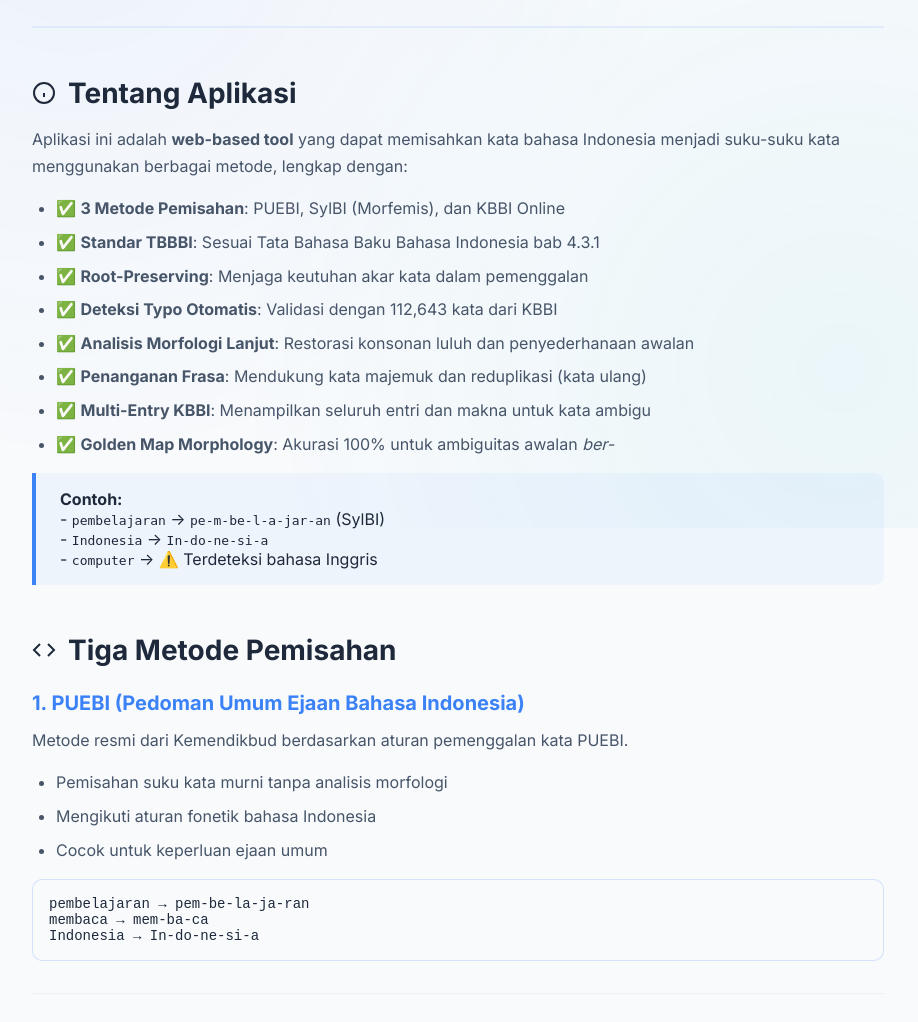
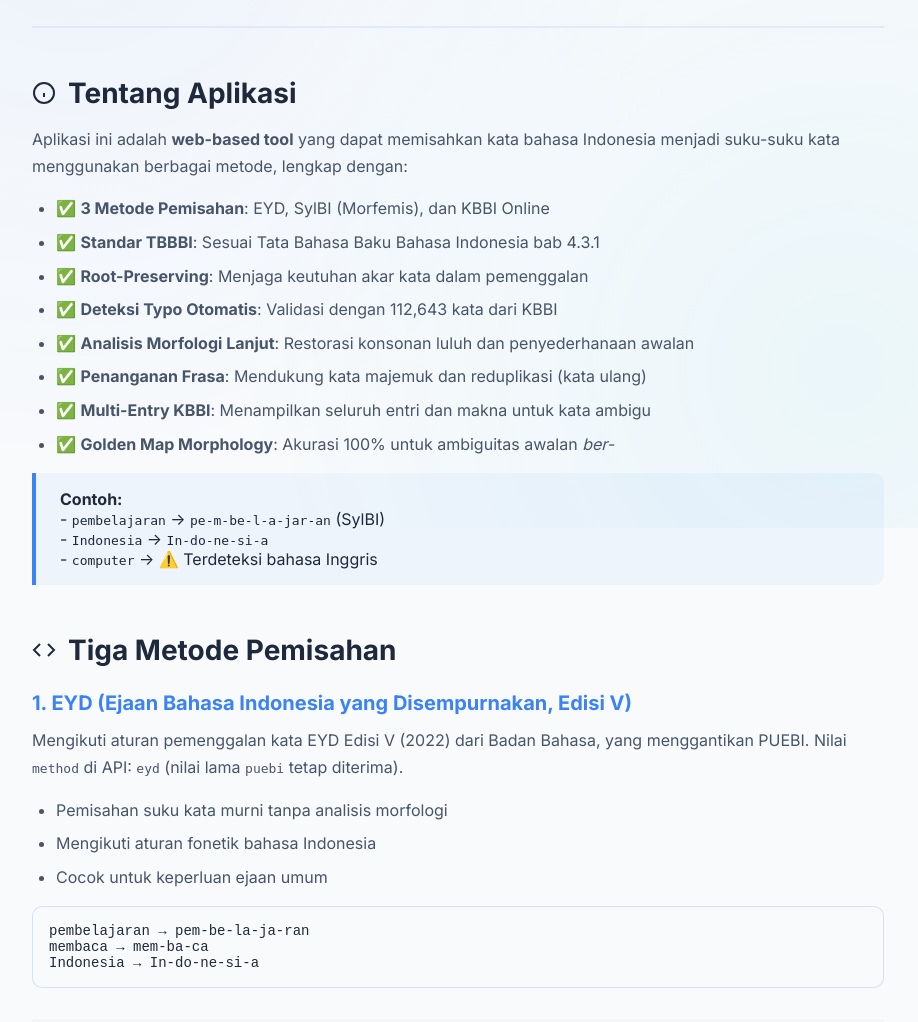
Before and after one commit to brianrizqi/syllable-splitter, a Flask app: page /docs in a window 1280 px wide. Shown: the part 272-1294 px from the top of the page, without its empty margins (182-1100 px from the left). Run offline with Flask 3, Linux system fonts and the light colour scheme.

Commit message:
refactor: rename the PUEBI method to EYD (EYD Edisi V)

```diff
--- a/app.py
+++ b/app.py
@@ -8,22 +8,32 @@ from dotenv import load_dotenv
 
 # Load environment variables from .env or .env.local
 load_dotenv()
-from PUEBIOfficialSplitter import PUEBIOfficialSplitter
+from EYDSplitter import EYDSplitter
 from HybridSyllableSplitter import HybridSyllableSplitter
 from SpellChecker import IndonesianSpellChecker
 from KBBIScraper import KBBIScraper
 from SyllableValidationDB import SyllableValidationDB
 
 app = Flask(__name__)
+
+# The EYD method was called PUEBI before EYD Edisi V (2022) replaced PUEBI. Its
+# internal key stays 'puebi' so saved validations keep matching; 'eyd' is the
+# public name and is accepted everywhere a method is given.
+METHOD_ALIASES = {'eyd': 'puebi'}
+
+
+def normalize_method(method, default='puebi'):
+    method = (method or default).strip().lower()
+    return METHOD_ALIASES.get(method, method)
 app.config['MAX_CONTENT_LENGTH'] = 16 * 1024 * 1024  # 16MB max file size
 
 # Initialize splitters and other components with resilience
 initialization_errors = []
 
 try:
-    splitter_puebi = PUEBIOfficialSplitter()
+    splitter_eyd = EYDSplitter()
 except Exception as e:
-    initialization_errors.append(f"PUEBI Splitter: {e}")
+    initialization_errors.append(f"EYD Splitter: {e}")
 
 try:
     splitter_sylbi = HybridSyllableSplitter()
@@ -119,7 +129,7 @@ def docs():
 def split_text():
     data = request.get_json()
     text = data.get('text', '')
-    method = data.get('method', 'puebi')  # Default to PUEBI
+    method = normalize_method(data.get('method'))  # Default to EYD
     bypass_db = data.get('bypass_db', False)  # Option to bypass database
 
     if not text:
@@ -153,9 +163,9 @@ def split_text():
                     from_db = True
                     from_db_any = True
 
-            # 3. Final fallback to PUEBI algorithm
+            # 3. Final fallback to EYD algorithm
             if syllables is None:
-                syllables = splitter_puebi.split_syllables(word)
+                syllables = splitter_eyd.split_syllables(word)
 
         elif method == 'sylbi':
             # 1. Try KBBI online first to get meanings, structures, and root hints
@@ -193,8 +203,8 @@ def split_text():
             if syllables is None:
                 syllables = splitter_sylbi.split_syllables(word)
 
-        else:  # PUEBI
-            # 1. For PUEBI, check database first if not bypassed (no online component)
+        else:  # EYD
+            # 1. For EYD, check database first if not bypassed (no online component)
             if not bypass_db:
                 validation = validation_db.check_word_exists(word, method)
                 if validation:
@@ -202,9 +212,9 @@ def split_text():
                     from_db = True
                     from_db_any = True
 
-            # 2. Fallback to PUEBI algorithm
+            # 2. Fallback to EYD algorithm
             if syllables is None:
-                syllables = splitter_puebi.split_syllables(word)
+                syllables = splitter_eyd.split_syllables(word)
 
         results.append({
             'word': word,
@@ -248,9 +258,9 @@ def download_template():
 
     # Write example rows
     writer.writerow(['pembelajaran', 'sylbi'])
-    writer.writerow(['Indonesia', 'puebi'])
+    writer.writerow(['Indonesia', 'eyd'])
     writer.writerow(['membaca', 'sylbi'])
-    writer.writerow(['komputer', 'puebi'])
+    writer.writerow(['komputer', 'eyd'])
 
     # Create response
     output.seek(0)
@@ -294,7 +304,7 @@ def upload_csv():
 
         for row in rows:
             word = row.get('word', '').strip()
-            method = row.get('method', 'sylbi').strip().lower()
+            method = normalize_method(row.get('method'), default='sylbi')
 
             if not word:
                 continue
@@ -329,9 +339,9 @@ def upload_csv():
                     if validation:
                         syllables = validation['final_result'].split('-')
 
-                # 3. Final fallback to PUEBI algorithm
+                # 3. Final fallback to EYD algorithm
                 if syllables is None:
-                    syllables = splitter_puebi.split_syllables(word)
+                    syllables = splitter_eyd.split_syllables(word)
 
             elif method == 'sylbi':
                 # 1. Try KBBI online first to get meanings, structures, and root hints
@@ -367,15 +377,15 @@ def upload_csv():
                 if syllables is None:
                     syllables = splitter_sylbi.split_syllables(word)
 
-            else:  # PUEBI
-                # 1. For PUEBI, check database first (no online component)
+            else:  # EYD
+                # 1. For EYD, check database first (no online component)
                 validation = validation_db.check_word_exists(word, method)
                 if validation:
                     syllables = validation['final_result'].split('-')
 
-                # 2. Fallback to PUEBI algorithm
+                # 2. Fallback to EYD algorithm
                 if syllables is None:
-                    syllables = splitter_puebi.split_syllables(word)
+                    syllables = splitter_eyd.split_syllables(word)
 
             results.append({
                 'word': word,
@@ -423,7 +433,7 @@ def export_results():
 
             writer.writerow([
                 result.get('word', ''),
-                result.get('method', ''),
+                'eyd' if result.get('method') == 'puebi' else result.get('method', ''),
                 ', '.join(result.get('syllables', [])),
                 result.get('joined', ''),
                 'Yes' if result.get('has_errors') else 'No',
@@ -448,7 +458,7 @@ def check_word_history():
     """Check if a word has been validated before."""
     data = request.get_json()
     word = data.get('word', '').strip()
-    method = data.get('method', None)
+    method = normalize_method(data.get('method')) if data.get('method') else None
 
     if not word:
         return jsonify({'error': 'No word provided'}), 400
@@ -471,7 +481,7 @@ def save_validation():
     """Save a validation (correct or corrected) to the database."""
     data = request.get_json()
     word = data.get('word', '').strip()
-    method = data.get('method', 'puebi')
+    method = normalize_method(data.get('method'))
     system_result = data.get('system_result', '')
     validation_type = data.get('validation_type', 'correct')  # 'correct' or 'corrected'
     final_result = data.get('final_result', '')
--- a/templates/database.html
+++ b/templates/database.html
@@ -264,7 +264,7 @@
 
             <select id="methodFilter" class="filter-select" title="Filter berdasarkan metode">
                 <option value="all">Semua Metode</option>
-                <option value="puebi">PUEBI</option>
+                <option value="puebi">EYD</option>
                 <option value="sylbi">SylBI</option>
                 <option value="kbbi">KBBI</option>
             </select>
--- a/templates/docs.html
+++ b/templates/docs.html
@@ -223,7 +223,7 @@
                 suku-suku kata menggunakan berbagai metode, lengkap dengan:
             </p>
             <ul>
-                <li>✅ <strong>3 Metode Pemisahan</strong>: PUEBI, SylBI (Morfemis), dan KBBI Online</li>
+                <li>✅ <strong>3 Metode Pemisahan</strong>: EYD, SylBI (Morfemis), dan KBBI Online</li>
                 <li>✅ <strong>Standar TBBBI</strong>: Sesuai Tata Bahasa Baku Bahasa Indonesia bab 4.3.1</li>
                 <li>✅ <strong>Root-Preserving</strong>: Menjaga keutuhan akar kata dalam pemenggalan</li>
                 <li>✅ <strong>Deteksi Typo Otomatis</strong>: Validasi dengan 112,643 kata dari KBBI</li>
@@ -251,8 +251,8 @@
                 Tiga Metode Pemisahan
             </h2>
 
-            <h3>1. PUEBI (Pedoman Umum Ejaan Bahasa Indonesia)</h3>
-            <p>Metode resmi dari Kemendikbud berdasarkan aturan pemenggalan kata PUEBI.</p>
+            <h3>1. EYD (Ejaan Bahasa Indonesia yang Disempurnakan, Edisi V)</h3>
+            <p>Mengikuti aturan pemenggalan kata EYD Edisi V (2022) dari Badan Bahasa, yang menggantikan PUEBI. Nilai <code>method</code> di API: <code>eyd</code> (nilai lama <code>puebi</code> tetap diterima).</p>
             <ul>
                 <li>Pemisahan suku kata murni tanpa analisis morfologi</li>
                 <li>Mengikuti aturan fonetik bahasa Indonesia</li>
@@ -381,7 +381,7 @@
                 <li>Data langsung dari sumber resmi</li>
                 <li><strong>Dukungan Multi-Entry</strong>: Menampilkan seluruh definisi jika satu kata memiliki banyak makna (homonim)</li>
                 <li>Memerlukan koneksi internet</li>
-                <li>Fallback ke PUEBI jika kata tidak ditemukan</li>
+                <li>Fallback ke EYD jika kata tidak ditemukan</li>
             </ul>
         </div>
 
@@ -424,7 +424,7 @@
                 <thead>
                     <tr>
                         <th>Aspek</th>
-                        <th>PUEBI</th>
+                        <th>EYD</th>
                         <th>SylBI</th>
                         <th>KBBI Scraper</th>
                     </tr>
```
Also changed, not shown: EYDSplitter.py (added, +239 -0 lines), PUEBIOfficialSplitter.py (+3 -237 lines), laporan_implementasi.md (+2 -0 lines), templates/index.html (+6 -6 lines), tests/conftest.py (+3 -3 lines), tests/test_api.py (+13 -2 lines), tests/test_eyd_v.py (+6 -6 lines), tests/test_sylbi.py (+3 -3 lines), README.md.
